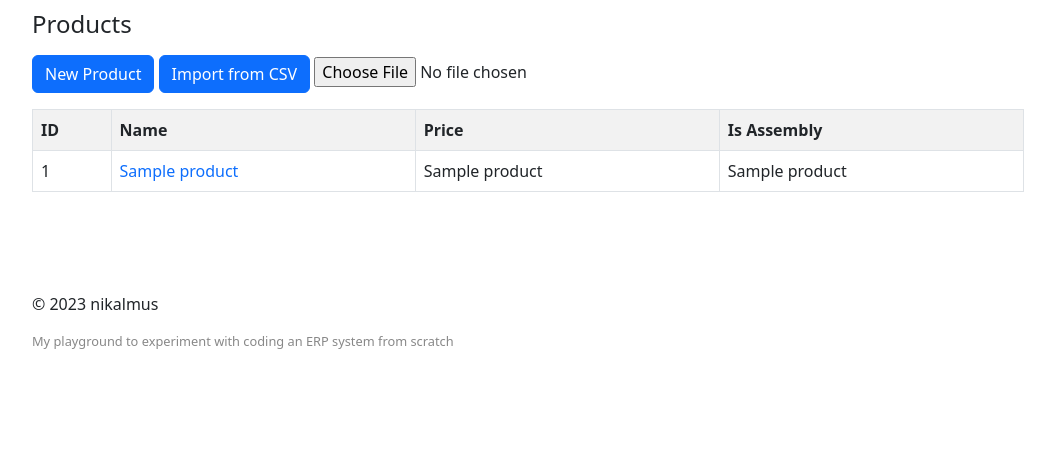
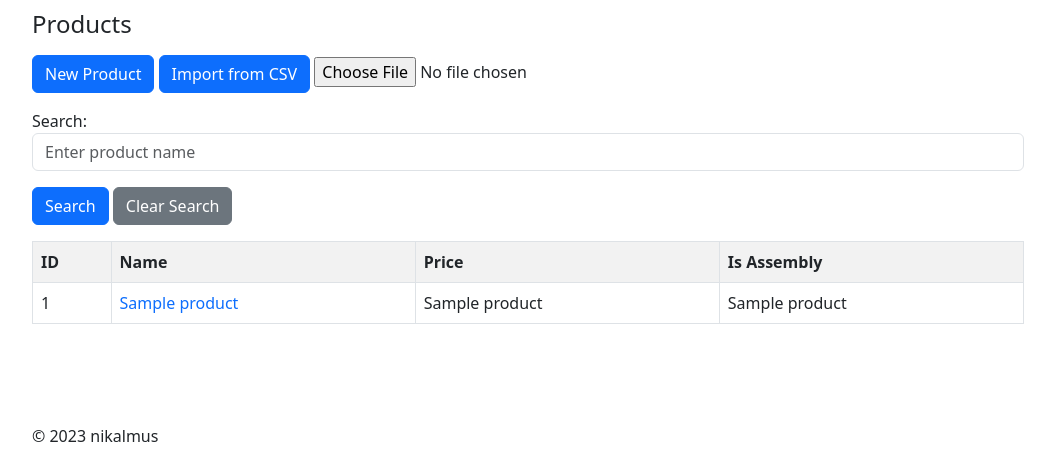
Before and after one commit to nikalmus/erp, a Flask app: page /manufacturing/products in a window 1280 px wide. Shown: the part 120-585 px from the top of the page, without its empty margins (112-1167 px from the left). Run offline with Flask 3, Linux system fonts and the light colour scheme; a database or web service that is not in the repository returns one stand-in record (values such as "Sample title"); some libraries are stand-ins or nearby versions.

Commit message:
search products by name

```diff
--- a/app/manufacturing/product/routes.py
+++ b/app/manufacturing/product/routes.py
@@ -9,13 +9,23 @@ def get_products():
     conn = connect()
     cursor = conn.cursor()
 
-    cursor.execute("SELECT * FROM product")
+    search = request.args.get('search', default='')
+
+    query = "SELECT * FROM product"
+
+    params = []
+
+    if search:
+        query += " WHERE name ILIKE %s"
+        params.append(f"%{search}%")
+
+    cursor.execute(query, params)
     products = cursor.fetchall()
 
     cursor.close()
     conn.close()
 
-    return render_template('product_list.html', products=products)
+    return render_template('product_list.html', products=products, search=search)
 
 @bp.route('/manufacturing/products/<int:id>')
 def get_product(id):
--- a/app/manufacturing/product/templates/product_list.html
+++ b/app/manufacturing/product/templates/product_list.html
@@ -8,6 +8,18 @@
         <input type="file" name="csv_file" accept=".csv">
     </form>
 </div>
+
+<form id="searchForm" method="GET" action="{{ url_for('products.get_products') }}" class="mb-3">
+    <div class="form-group">
+        <label for="search">Search:</label>
+        <input type="text" class="form-control" id="search" name="search" value="{{ search }}" placeholder="Enter product name">
+    </div>
+    <div class="mt-3">
+        <button type="submit" class="btn btn-primary">Search</button>
+        <button id="clearSearchBtn" type="button" class="btn btn-secondary">Clear Search</button>
+    </div>
+</form>
+
 <table class="table table-striped table-bordered">
     <tr>
         <th>ID</th>
@@ -24,4 +36,13 @@
     </tr>
     {% endfor %}
 </table>
+
+<script>
+    document.getElementById('clearSearchBtn').addEventListener('click', function() {
+        // Clear search input
+        document.getElementById('search').value = '';
+        document.getElementById('searchForm').submit();
+    });
+</script>
+
 {% endblock %}
```
